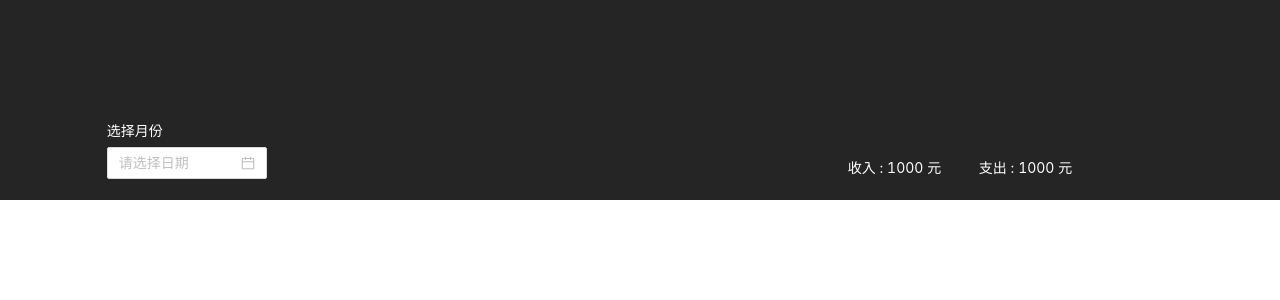
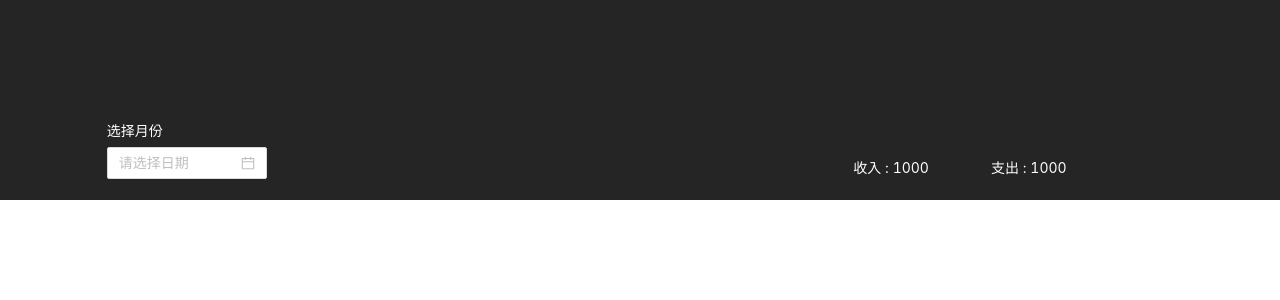
Before and after one commit to xianengqi/my-react-project, a React (Create React App) app: page / in a window 1280 px wide. Shown: the top 300 px of the page. Built offline with nearby package versions, Linux system fonts and the light colour scheme.

Commit message:
fix totalPrice

```diff
--- a/src/components/TotalPrice/_style.scss
+++ b/src/components/TotalPrice/_style.scss
@@ -5,12 +5,12 @@
   .income {
     display: flex;
     justify-content: flex-start;
-    padding-left: 30px;
+    // padding-left: 30px;
 
   }
   .outcome {
     display: flex;
     justify-content: flex-end;
-    padding-right: 30px;
+    // padding-right: 30px;
   }
 }
--- a/src/components/TotalPrice/totalPrice.tsx
+++ b/src/components/TotalPrice/totalPrice.tsx
@@ -13,11 +13,11 @@ export const TotalPrice: FC<ITotalProps> = (props) => {
   return (
     <div className="total-price">
       <Row justify="center" className="total-price-white">
-        <Col span={8}>
-          <div className="income">收入 : {income} 元</div>
+        <Col span={6}>
+          <div className="income">收入 : {income}</div>
         </Col>
-        <Col span={8}>
-          <div className="outcome">支出 : {outcome} 元</div>
+        <Col span={6}>
+          <div className="outcome">支出 : {outcome}</div>
         </Col>
       </Row>
     </div>
```
Also changed, not shown: 1 other file (tests, documents, lock files or other folders).
